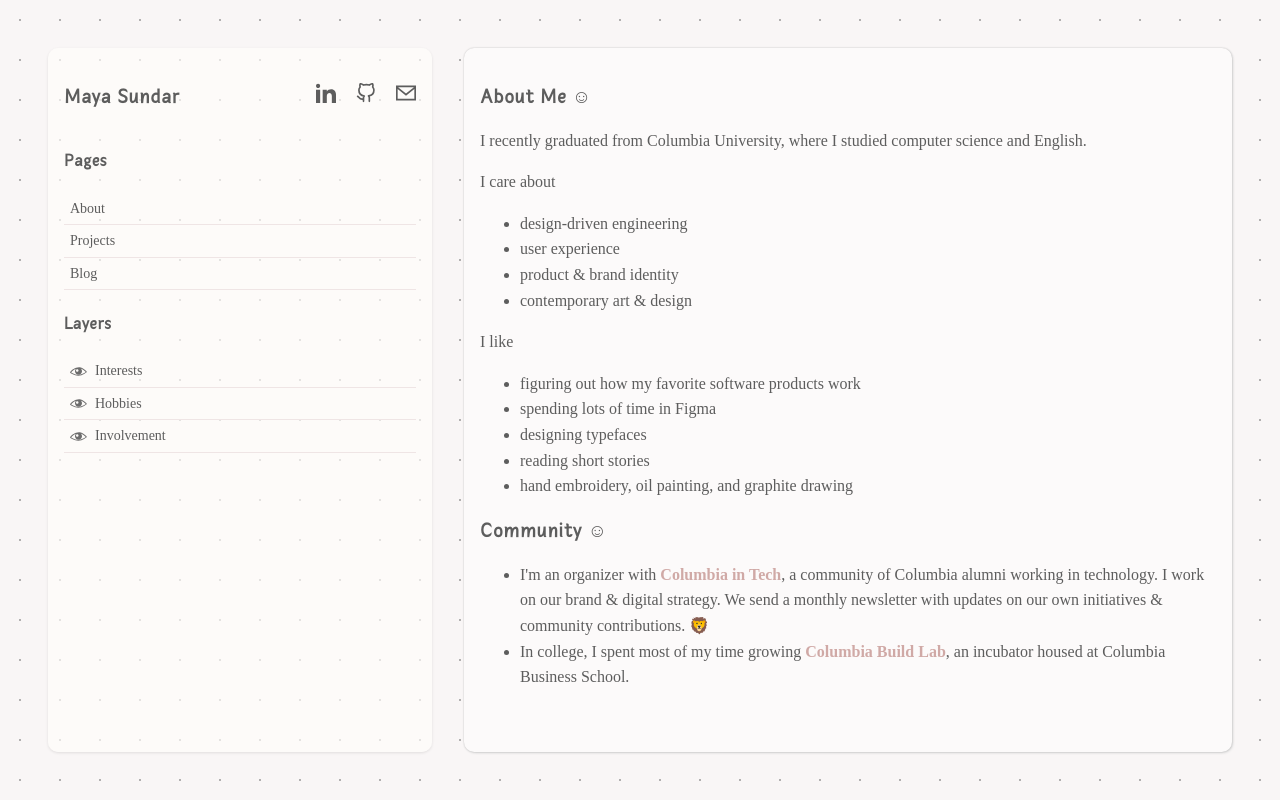
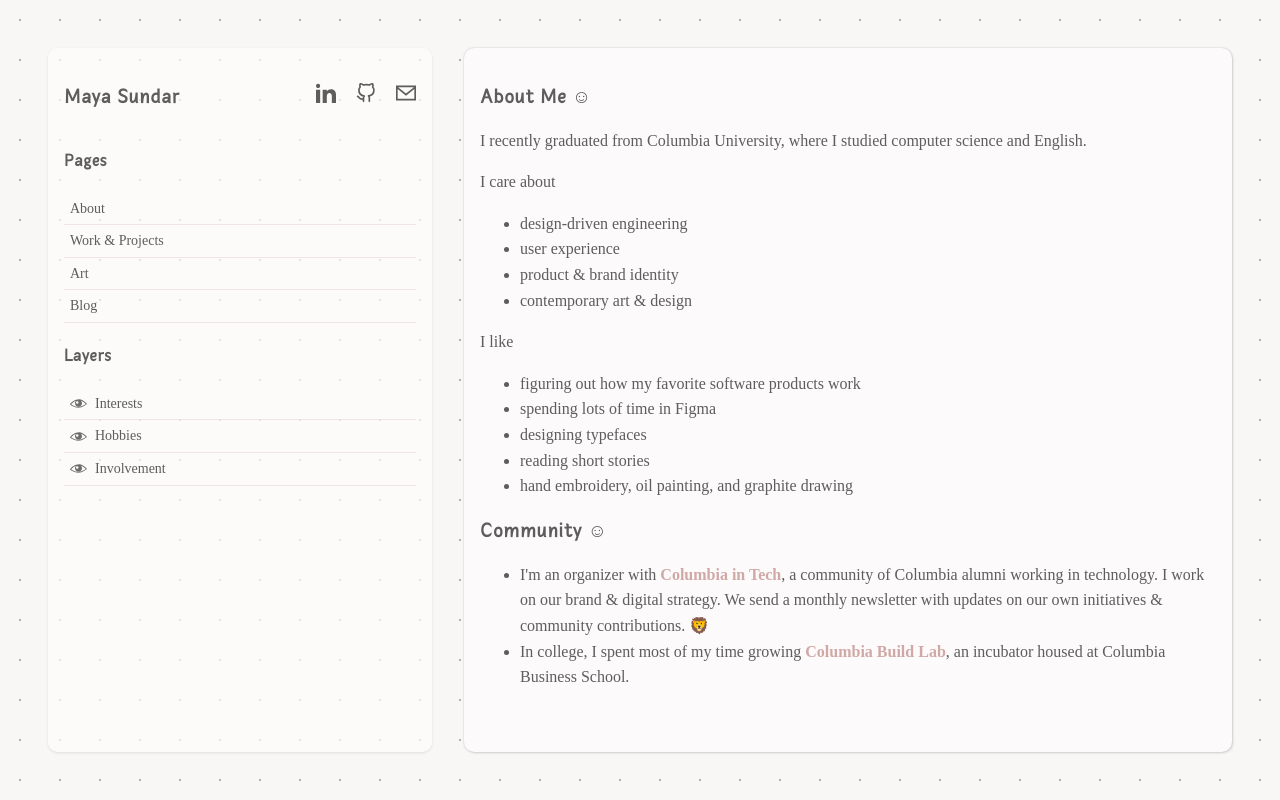
Before and after one commit to mayasundar/mayasundar.github.io, a Next.js app: page /about in a window 1280 px wide. Built offline with nearby package versions, Linux system fonts and the light colour scheme; a web font is replaced by a local one.

Commit message:
add paths

```diff
--- a/src/components/Sidebar.tsx
+++ b/src/components/Sidebar.tsx
@@ -39,7 +39,8 @@ const SidebarContent = () => {
 
     const pages = [
         { name: "About", path: "/about" },
-        { name: "Projects", path: "/projects" },
+        { name: "Work & Projects", path: "/projects" },
+        { name: "Art", path: "/art" },
         { name: "Blog", path: "/blog" },
     ];
 
```
